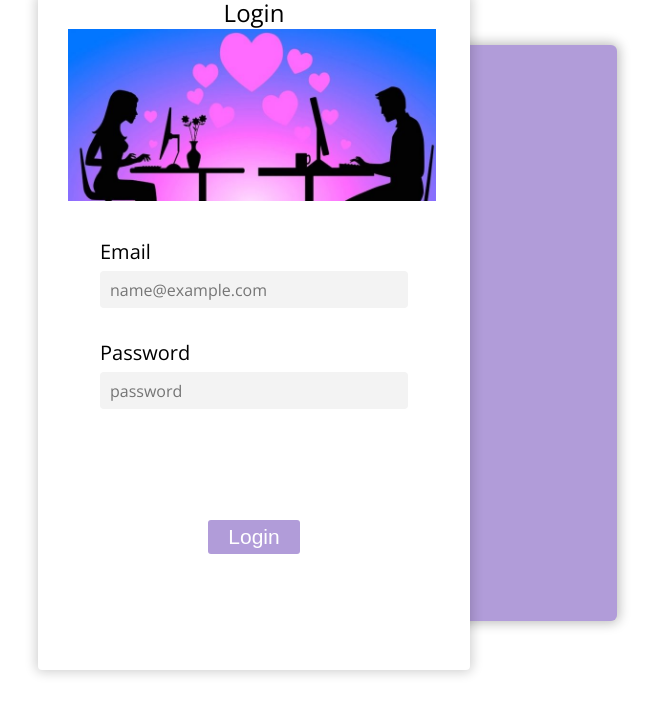
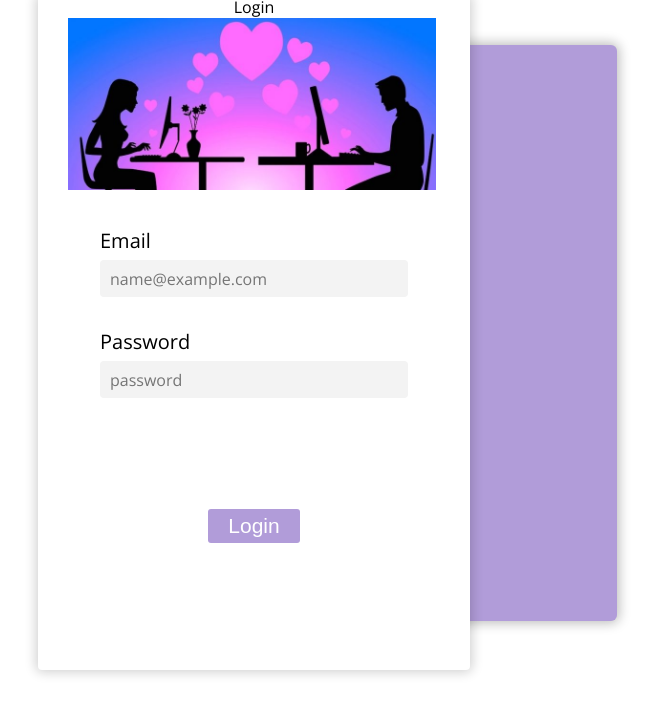
Before and after one commit to agabrie/Matcha, a React (Create React App) app in the folder front_end/: page / in a window 1280 px wide. Shown: the top 714 px of the page, without its empty margins (386-1041 px from the left). Built offline with nearby package versions, Linux system fonts and the light colour scheme.

Commit message:
styled the scrollbar

```diff
--- a/front_end/src/App.scss
+++ b/front_end/src/App.scss
@@ -124,3 +124,26 @@
       outline: none;
     }
   }
+
+*::-webkit-scrollbar-track
+{
+    box-shadow: inset 0 0 6px rgba(0,0,0,0.6);
+    background-color: #CCCCCC;
+}
+
+*::-webkit-scrollbar
+{
+    width: 10px;
+    background-color: #F5F5F5;
+}
+
+*::-webkit-scrollbar-thumb
+{
+    background-color: #FFF;
+    background-image: -webkit-linear-gradient(90deg,
+                                              #b19cd9 0%,
+                                              #b19cd9 25%,
+                                              transparent 100%,
+                                              #b19cd9 75%,
+                                              transparent)
+}
--- a/front_end/src/components/login/style.scss
+++ b/front_end/src/components/login/style.scss
@@ -6,10 +6,7 @@
     flex-direction: column;
     align-items: center;
 
-    .header {
-        font-size: 24px;
-        font-family: 'Open Sans', sans-serif;
-    }
+
 
     .content {
         display: flex;
```
